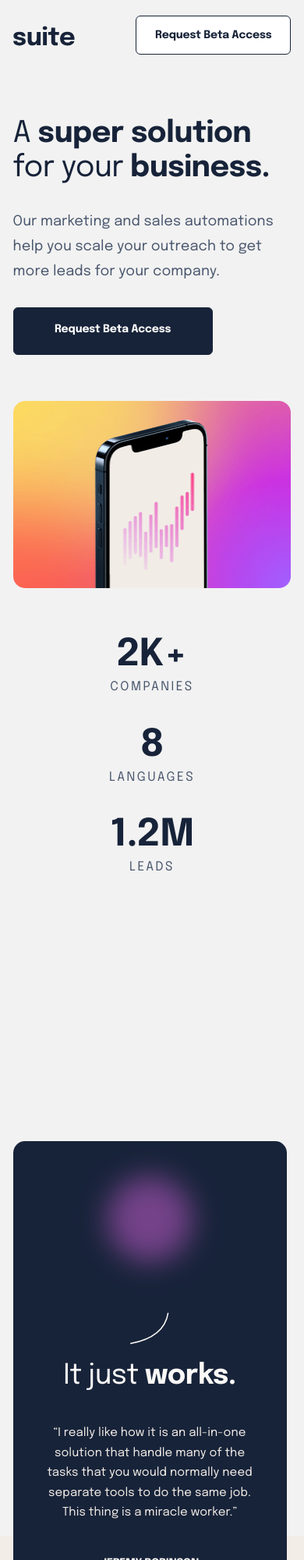
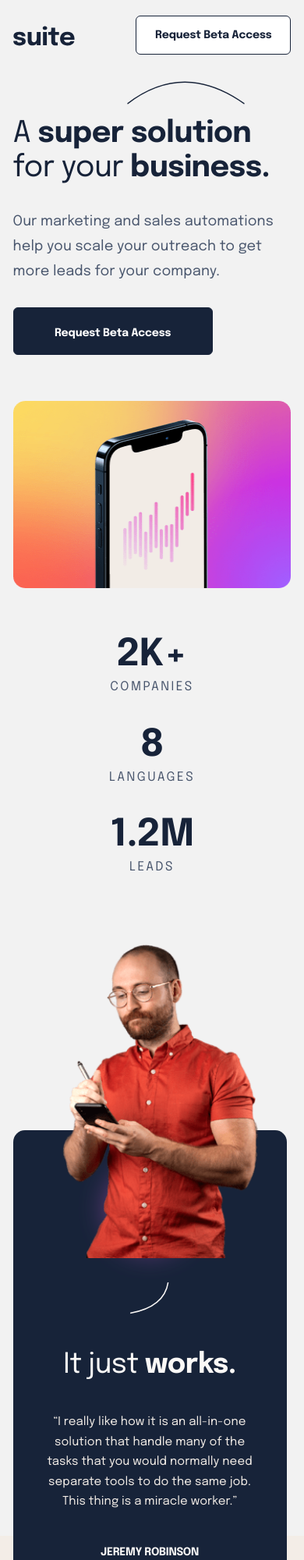
Before and after one commit to Roy700/project-1, a plain HTML site: page index.html in a window 390 px wide. Shown: the top 2000 px of the page at 78% size. Drawn offline with Linux system fonts and the light colour scheme.

Commit message:
final edits

```diff
--- a/index.html
+++ b/index.html
@@ -5,6 +5,7 @@
     <meta http-equiv="X-UA-Compatible" content="IE=edge">
     <meta name="viewport" content="width=device-width, initial-scale=1.0">
     <title>project-1</title>
+    <link rel="icon" href="assets/favicon-32x32.png">
     <link rel="preconnect" href="https://fonts.googleapis.com"><link rel="preconnect" href="https://fonts.gstatic.com" crossorigin><link href="https://fonts.googleapis.com/css2?family=Epilogue:wght@400;700&display=swap" rel="stylesheet">
     <link rel="stylesheet" href="style.css">
 </head>
@@ -18,15 +19,12 @@
             </nav>
             <!-- end of nav menu -->
 
-            <!-- <div class="top-curve">
-                <img src="assets/pattern-curved-line-1.svg" width="247" height="30" alt="">
-            </div> -->
 
             <div class="hero-section">
                 <div class="left-info">
-                    <!-- <div class="top-curve">
+                    <div class="top-curve">
                         <img src="assets/pattern-curved-line-1.svg" width="247" height="30" alt="">
-                    </div> -->
+                    </div>
                     <h1><span class="span-regular">A</span> super solution<br><span class="span-regular"> for your </span>business.</h1>
                     <p>Our marketing and sales automations <br>help you scale your outreach to
                     get <br>more leads for your company.</p>
@@ -63,11 +61,12 @@
     <div class="wrapper">
         <div class="testimonial">
             <div class="blur-img">
-                <img src="assets/pattern-blur.svg" alt="" srcset="">
+                <picture>
+                    <source srcset="assets/image-jeremy-small.png" media="(max-width:770px)">
+                    <img src="assets/image-jeremy-large.png" alt="" class="jeremy" srcset="">
+                </picture>
+                <img src="assets/pattern-blur.svg" alt="" class="blur" srcset="">
             </div>
-            <!-- <div class="left-img">
-                <img src="assets/image-jeremy-large.png"  width="359" height="589" alt="" >
-            </div> -->
             <div class="img-link-line"><img src="assets/pattern-curved-line-2.svg" alt=""></div>
             <div class="testimonial-info">
             <h2><span class="span-regular">It just</span> works.</h2>
--- a/style.css
+++ b/style.css
@@ -1,8 +1,7 @@
 *{
     box-sizing: border-box;
     margin: 0;
-    font-family: epilogue ;
-
+    font-family: 'Epilogue';
 }
 
 body{
@@ -11,7 +10,6 @@ body{
 
 
 .wrapper{
-    /* position: relative; */
     margin: 0 auto;
     max-width: 77%;
 }
@@ -32,7 +30,6 @@ nav{
 
 nav .logo{
     height: 24px;
-
 }
 
 header{
@@ -51,32 +48,31 @@ header{
     justify-content: space-between;
     margin-top: 70px;
     height: 600px;
-    /* background-color: red; */
-
 }
 
-/* .left-info h1::before{
+.left-info{
+    position: relative;
+}
+
+/* .left-info #curve::after{
     content: url(assets/pattern-curved-line-1.svg);
     width: 247px;
     position: absolute;
-    left:245px;
-    bottom:90px;
-
+    /* top: 10%;
+    left:30%;
+    bottom:100%;
 } */
 
-/* .top-curve{
+.top-curve{
     position: absolute;
-    top: 38.68px;
-    left: 250px;
+    top: 10%;
+    left: 27%;
     z-index: 2;
-} */
+}
 
 .bg-img img{
     position: absolute;
     left: 36.2%;
-    /* left: 410px; */
-    /* width:350px;
-    height: 600px; */
     z-index: 1;
 }
 
@@ -94,7 +90,6 @@ header{
     font-weight: 700;
     position: relative;
     top: -10px;
-    /* font-size: 4.5em; */
     font-size: 62px;
     letter-spacing: -1px;
     margin-top: 10px;
@@ -122,14 +117,11 @@ header{
     width: 190px;
     height: 345px;
     z-index: 3;
-    /* background-color: blue; */
-
 }
 
 .hero-section .right-info .right-info-container{
     width: inherit;
     height: inherit;
-    /* background-color: green; */
     display: flex;
     flex-direction: column;
     justify-content: space-between;
@@ -140,7 +132,6 @@ header{
     font-weight: 700;
     font-size: 48px;
     line-height: 56px;
-    /* identical to box height, or 117% */
     letter-spacing: -0.5px;
     color: #172339;
 }
@@ -150,14 +141,13 @@ header{
     font-weight: 400;
     font-size: 16px;
     line-height: 26px;
-    /* identical to box height, or 162% */
     letter-spacing: 2.5px;
     color: #49566D;
 }
 
 /* BUTTONS */
 .btn{
-    /* display:inline-block; */
+    display:inline-block;
     border: 1px solid #172339;
     border-radius: 6px;
     color:#172339;
@@ -181,7 +171,7 @@ header{
     color: #ffffff;;
     width: 256px;
     height: 61px;
-    padding: 15px 30px;
+    padding: 20px 30px;
     text-align: center;
 }
 
@@ -201,21 +191,24 @@ header{
 .testimonial{
     position: absolute;           /*relative to body*/
     top:970px;
-    /* top:-285px; */
-    /* position: relative; */
     background-color: #172339;
     width:77%;
     height: 545px;
     display: flex;
     flex-direction: row;
-    justify-content: ;
     border-radius: 15px;
 }
 
-.testimonial .blur-img img{
+.testimonial .blur-img img.jeremy{
+    position: absolute;
+    z-index: 2;
+    bottom: 0px;
+    left: 10%;
+}
+
+.testimonial .blur-img img.blur{
     position: relative;
     top: 70px;
-    /* background-color: green; */
     width: 100%;
     flex-shrink:3;
 }
@@ -228,11 +221,7 @@ header{
 
 .testimonial-info{
     align-self: center;
-    padding: 70px;
-    /* background-color: red; */
-    /* width: 350px;
-    height: 100px; */
-
+    padding:0 70px;
 }
 
 .testimonial-info h2{
@@ -336,14 +325,20 @@ footer{
 
     .hero-section{
         /* margin-top: 80px; */
-
         top: 170px;
         height: 482px;
         flex-direction: column;
-        /* background-color: green; */
     }
 
-    /* making img absolute i chnage measured vals in new class */
+    .top-curve{
+        position: absolute;
+        top: -15%;
+        left: 35%;
+        z-index: 2;
+    }
+
+
+    /* making img absolute i change measured vals */
     .bg-img{
         width: 281px;
         height: 482px;
@@ -356,8 +351,6 @@ footer{
 
     .bg-img img{
         /* position: absolute; */
-        /* left: 450px; */
-        /* left: 919px; */
         left:0;
         bottom: 0;
         width:100%;
@@ -367,27 +360,14 @@ footer{
     }
 
     .hero-section .right-info{
-        /* position: relative; */
-        /* top: 100px; */
-        /* align-self: flex-start; */
-        /* justify-content: space-around; */
         width: 100%;
         top: 108px;
-        /* width: 190px;
-        height: 345px; */
-        /* z-index: 3; */
-        /* background-color: blue; */
-
     }
 
     .hero-section .right-info .right-info-container{
-        /* width: 90%; */
-        /* background-color: green; */
         display: flex;
         flex-direction: row;
-        justify-content: space-around;
-        /* align-items:center ; */
-        ;
+        justify-content: space-around;        ;
     }
 
     .hero-section .right-info .right-info-container h1,
@@ -397,7 +377,7 @@ footer{
 
     .testimonial{
         top: 1005px;
-        height: 640px;
+        height: 654px;
         width: 90%;
         flex-direction: column;
     }
@@ -408,11 +388,20 @@ footer{
         align-self: center;
     }
 
-    .testimonial .blur-img img{
+    .testimonial .blur-img img.blur{
         position: relative;
         top: unset;
         width: 100%;
         flex-shrink:3;
+    }
+
+    .testimonial .blur-img img.jeremy{
+        /* position: absolute; */
+        z-index: 2;
+        bottom: 60%;
+        left: 33%;
+        width: 252px;
+        height: 402px;
     }
 
     .img-link-line{
@@ -424,12 +413,14 @@ footer{
     .img-link-line img{
         position: relative;
         top:unset;
-        bottom: -20px;
+        bottom: -80px;
         width: 100%;
     }
 
     .testimonial-info{
         text-align: center;
+        position: relative;
+        bottom: -100px;
     }
 
     .footer{
@@ -444,12 +435,10 @@ footer{
         justify-content: space-between;
 
     }
-
-
 }
 
 
-/* PHONE MEDIA QUERY */
+/* MEDIA QUERY FOR PHONE*/
 
 @media(max-width:415px){
     body{
@@ -477,7 +466,6 @@ footer{
     .btn{
         font-size: 14px;
         line-height: 24px;
-        /* identical to box height, or 171% */
         letter-spacing: -0.14px;
     }
 
@@ -489,6 +477,19 @@ footer{
         top: 55px;
         height: 1000px;
         justify-content: space-between;
+    }
+
+    .top-curve{
+        position: absolute;
+        top: -15%;
+        left: 41%;
+        z-index: 2;
+        width: 151px ;
+        height: 16px ;
+    }
+
+    .top-curve img{
+        width: 100%;
     }
 
     .hero-section .left-info h1{
@@ -542,7 +543,6 @@ footer{
         /* align-self: flex-start; */
         /* justify-content: space-around; */
         width: 100%;
-
         /* width: 190px;
         height: 345px; */
         /* z-index: 3; */
@@ -554,12 +554,27 @@ footer{
         bottom: 286px;
     }
 
+    .img-link-line img{
+        position: relative;
+        top:unset;
+        bottom: 5px;
+        width: 100%;
+    }
+
+
+    .testimonial .blur-img img.jeremy{
+        /* position: absolute; */
+        bottom: 75%;
+        left: 18%;
+    }
+
     .testimonial-info{
         align-self: center;
         margin-top: 40px;
         padding: 0px;
+        bottom: 0px;
+    }
 
-    }
 
     footer{
         height: 420px;
@@ -569,12 +584,8 @@ footer{
         top: unset;
         bottom: -190px;
         flex-direction: column;
-        /* width: 125px;
-        height:150px; */
         justify-content: space-around;
         align-items: center;
         gap: 43px;
-
-
     }
 }
```
